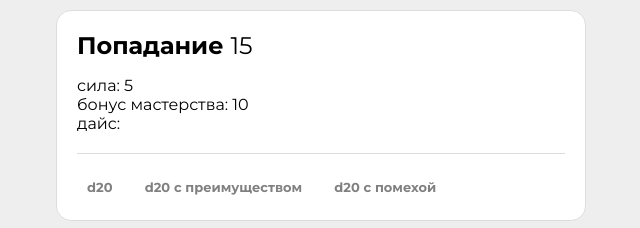
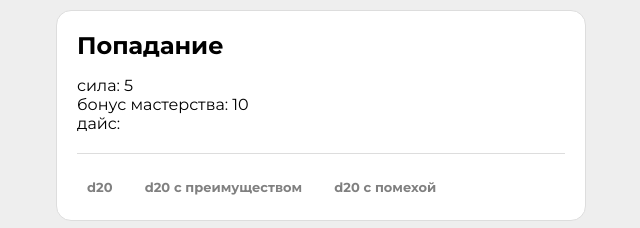
Before and after one commit to makarychevDN/dnd-calculator-web-page, a plain HTML site: page main page.html in a window 1280 px wide. Shown: the top 228 px of the page, 319-959 px from the left. Drawn offline with Linux system fonts and the light colour scheme.

Commit message:
minor: default value of d20 label has been removed

```diff
--- a/main page.html
+++ b/main page.html
@@ -17,7 +17,7 @@
         <div class="group-layout">
             <div style="font-size: x-large;">
                 <b>Попадание </b>
-                <label id="result-label">15</label>
+                <label id="result-label"></label>
                 <label id="d20-mode-label" style="font-size: medium; color: gray;"></label>
             </div>
             <p></p>
```
